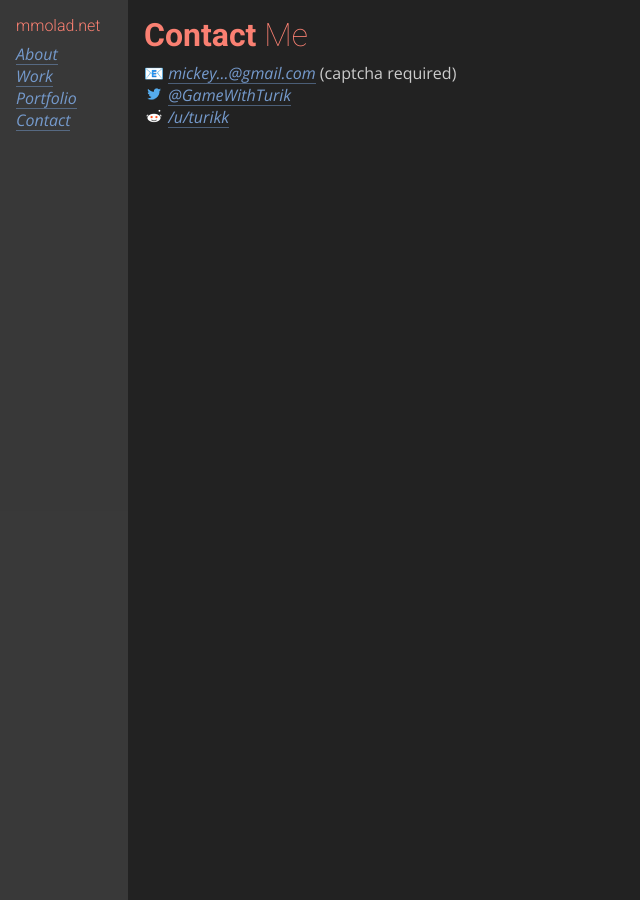
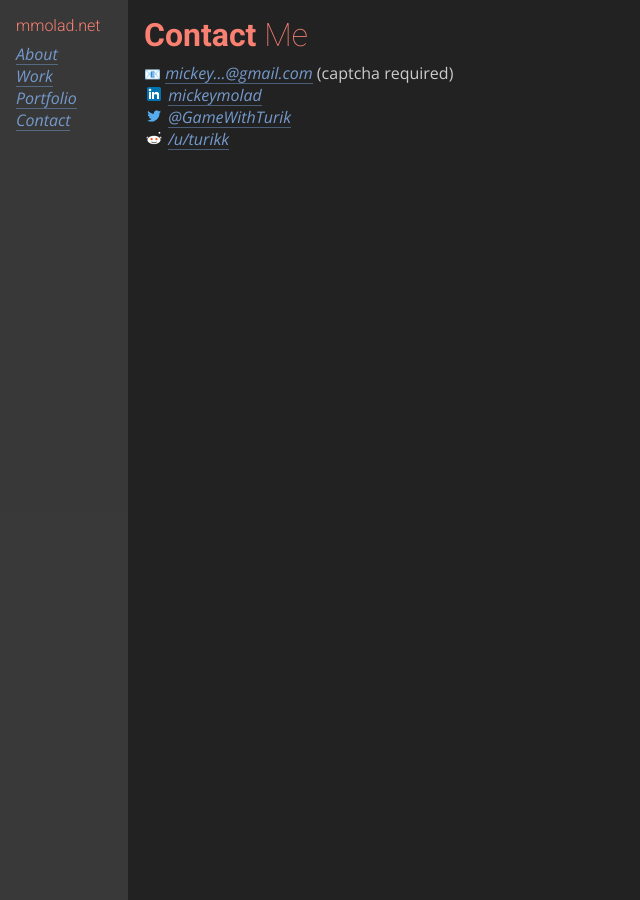
Before and after one commit to mmolad/mmolad.net, a Jekyll site: the page built from _jekyll/contact.md, in a window 1280 px wide. Shown: the whole page, without its empty margins (0-640 px from the left). Built offline with Jekyll 4.4.1, drawn with Linux system fonts in a browser that asks for light colours.

Commit message:
further updates to work resume, contact layout

```diff
--- /dev/null
+++ b/_jekyll/_includes/contact.html
@@ -0,0 +1,11 @@
+<section id="contact">
+	<h2>Contact{% if page.title=='Contact Me' %} <span class="unemphasis">Me</span>{% endif %}</h2>
+	<div class="contactoptions">
+		<ul>
+			<li><span class="emoji">📧</span> <a href="http://www.google.com/recaptcha/mailhide/d?k=01nEupokfPOy_LnRB6DvhLPg==&amp;c=kTait0ylbFz5bzROUQ6dr_iYYpXJ3A3H07xH8WP1hoo=" onclick="window.open('http://www.google.com/recaptcha/mailhide/d?k\07501nEupokfPOy_LnRB6DvhLPg\75\75\46c\75kTait0ylbFz5bzROUQ6dr_iYYpXJ3A3H07xH8WP1hoo\075', '', 'toolbar=0,scrollbars=0,location=0,statusbar=0,menubar=0,resizable=0,width=500,height=300'); return false;" title="Reveal this e-mail address">mickey...@gmail.com</a> (captcha required)</li>
+			<li class="contactlink linkedin"> <a href="https://www.linkedin.com/in/mickeymolad/">mickeymolad</a></li>
+			<li class="contactlink twitter"> <a href="https://twitter.com/intent/user?screen_name=GameWithTurik">@GameWithTurik</a></li>
+			<li class="contactlink reddituser"> <a href="https://reddit.com/u/turikk">/u/turikk</a></li>
+		</ul>
+	</div>
+</section>
--- a/_jekyll/_includes/footer.html
+++ b/_jekyll/_includes/footer.html
@@ -1,10 +1 @@
-<section id="contact">
-	<h2>Contact{% if page.title=='Contact Me' %} <span class="unemphasis">Me</span>{% endif %}</h2>
-	<div class="contactoptions">
-		<ul>
-			<li><span class="emoji">📧</span> <a href="http://www.google.com/recaptcha/mailhide/d?k=01nEupokfPOy_LnRB6DvhLPg==&amp;c=kTait0ylbFz5bzROUQ6dr_iYYpXJ3A3H07xH8WP1hoo=" onclick="window.open('http://www.google.com/recaptcha/mailhide/d?k\07501nEupokfPOy_LnRB6DvhLPg\75\75\46c\75kTait0ylbFz5bzROUQ6dr_iYYpXJ3A3H07xH8WP1hoo\075', '', 'toolbar=0,scrollbars=0,location=0,statusbar=0,menubar=0,resizable=0,width=500,height=300'); return false;" title="Reveal this e-mail address">mickey...@gmail.com</a> (captcha required)</li>
-			<li a class="contactlink" id="twitter"> <a href="https://twitter.com/intent/user?screen_name=GameWithTurik">@GameWithTurik</a></li>
-			<li class="contactlink" id="reddituser"> <a href="https://reddit.com/u/turikk">/u/turikk</a></li>
-		</ul>
-	</div>
-</section>
+{% include contact.html %}
--- /dev/null
+++ b/_jekyll/_layouts/nofooter.html
@@ -0,0 +1,21 @@
+<!DOCTYPE html>
+<html lang="{{ page.lang | default: site.lang | default: "en" }}">
+
+  {% include head.html %}
+
+  <body>
+
+    {% include header.html %}
+
+    {% include sidebar.html %}
+
+    <main class="page-content" aria-label="Content">
+      <div class="wrapper">
+        {{ content }}
+      </div>
+
+    </main>
+
+  </body>
+
+</html>
--- a/_jekyll/assets/css/css.css
+++ b/_jekyll/assets/css/css.css
@@ -41,6 +41,8 @@ strong {
 
 .emoji {
 	font-style: normal;
+	font-size: .85em;
+	cursor: default;
 }
 
 section:first-of-type h2 {
@@ -186,14 +188,24 @@ h4:before {
 	margin-left: -20px;
 	display: inline-block;
 	line-height: 1em;
+	background-position: center center;
+	background-size: auto;
+	background-repeat: no-repeat;
 }
 
-.contactlink#twitter:before {
-	background: url('/assets/img/twitter20px.png');
+
+
+.contactlink.linkedin:before {
+	background-image: url('/assets/img/In-2C-14px.png');
+
 }
 
-.contactlink#reddituser:before {
-	background: url('/assets/img/reddit20px.png');
+.contactlink.twitter:before {
+	background-image: url('/assets/img/twitter20px.png');
+}
+
+.contactlink.reddituser:before {
+	background-image: url('/assets/img/reddit20px.png');
 }
 
 
@@ -381,10 +393,14 @@ li#hs > a:before {
 	background-position: center center;
 	margin-bottom: 1em;
 }
+
+.work #cpanel {
+	background-image: url('/assets/img/cpanel-logo-RGB.png');
+}
+
 .work #pm {
 	background-image: url('/assets/img/psmed-white.svg');
 }
-
 
 .work #nio {
 	background-image: url('/assets/img/nio-logo.png');
--- a/_jekyll/contact.md
+++ b/_jekyll/contact.md
@@ -1,5 +1,5 @@
 ---
-layout: default
+layout: nofooter
 title: Contact Me
 ---
-<!-- The footer covers this. -->
+{% include contact.html %}
```
Also changed, not shown: _jekyll/work.md (+18 -4 lines), _jekyll/assets/img/In-2C-14px.png (added), _jekyll/assets/img/cpanel-logo-RGB.png (added). Lines whose indentation alone changed are shown as unchanged.
